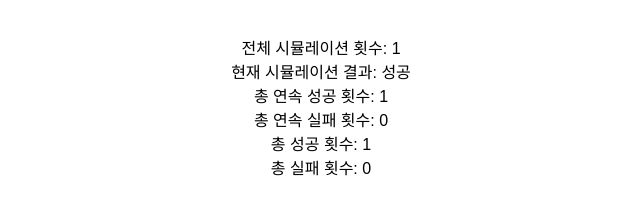
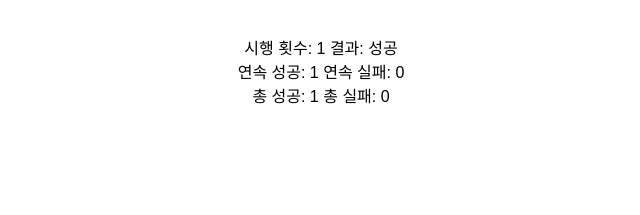
Before and after one commit to jemisjm/sims, a plain HTML site: page index.html in a window 1280 px wide. Both pictures are taken after a click on the button "시뮬레이션 실행". Shown: the part 181-396 px from the top of the page, without its empty margins (319-959 px from the left). Drawn offline with Linux system fonts and the light colour scheme.

Commit message:
Update index.html

```diff
--- a/index.html
+++ b/index.html
@@ -85,12 +85,9 @@
       }
 
       var resultText = `
-        전체 시뮬레이션 횟수: ${totalSimulations}
-        현재 시뮬레이션 결과: ${randomValue <= probability ? "성공" : "실패"}
-        총 연속 성공 횟수: ${consecutiveSuccess}
-        총 연속 실패 횟수: ${consecutiveFailure}
-        총 성공 횟수: ${totalSuccess}
-        총 실패 횟수: ${totalFailure}
+        시행 횟수: ${totalSimulations}        결과: ${randomValue <= probability ? "성공" : "실패"}
+        연속 성공: ${consecutiveSuccess} 연속 실패: ${consecutiveFailure}
+          총 성공: ${totalSuccess}         총 실패: ${totalFailure}
       `;
 
       resultElement.textContent = resultText;
```
